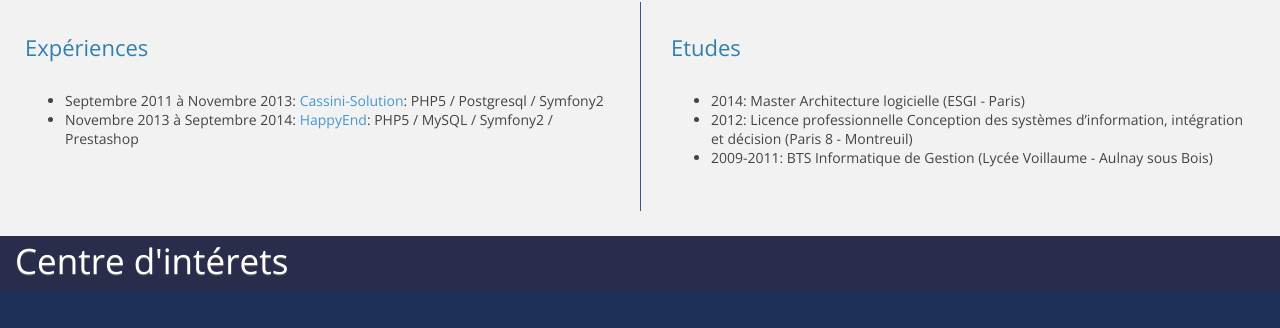
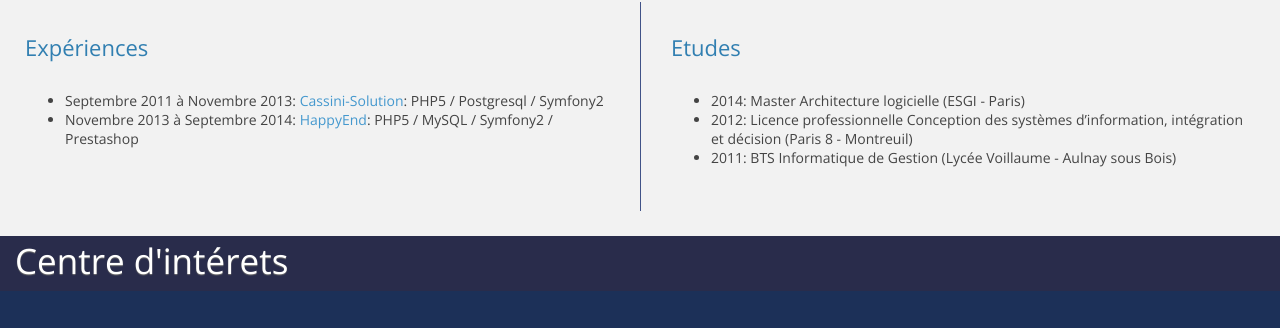
Before and after one commit to mhor/mhor.github.io, a Jekyll site: the page built from index.markdown, in a window 1280 px wide. Shown: the part 843-1171 px from the top of the page. Built offline with Jekyll 4.4.1, drawn with Linux system fonts in a browser that asks for light colours; Markdown is read by kramdown in place of the engine named in the settings.

Commit message:
Update index.markdown

```diff
--- a/index.markdown
+++ b/index.markdown
@@ -14,7 +14,7 @@ layout: home
 
 - **2014:** Master Architecture logicielle (ESGI - Paris)
 - **2012:** Licence professionnelle Conception des systèmes d'information, intégration et décision (Paris 8 - Montreuil)
-- **2009-2011:** BTS Informatique de Gestion (Lycée Voillaume - Aulnay sous Bois)
+- **2011:** BTS Informatique de Gestion (Lycée Voillaume - Aulnay sous Bois)
 {% endcapture %}
 
 {% capture contentHobbies %}
```
